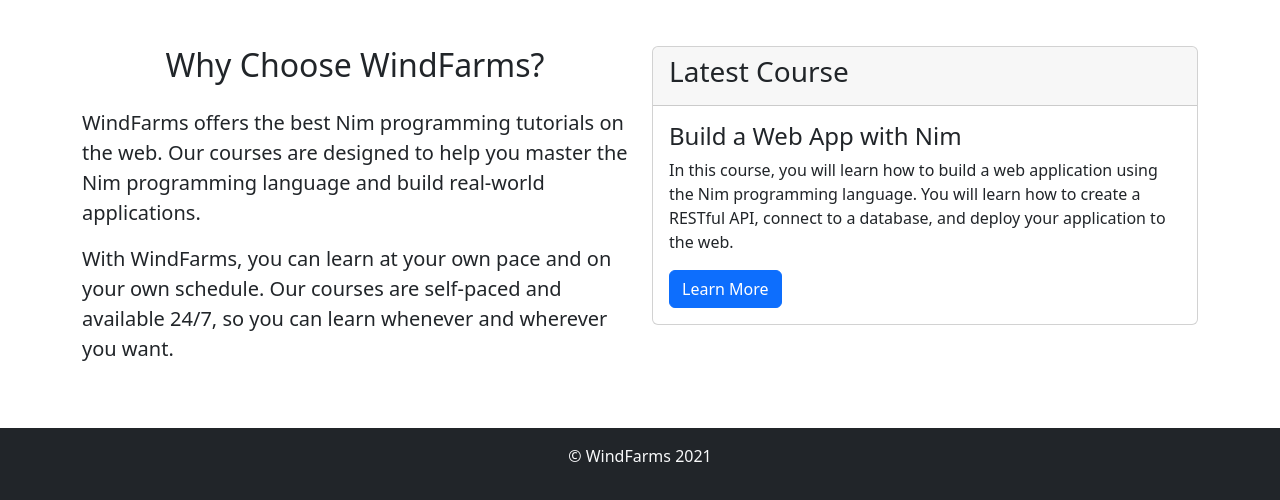
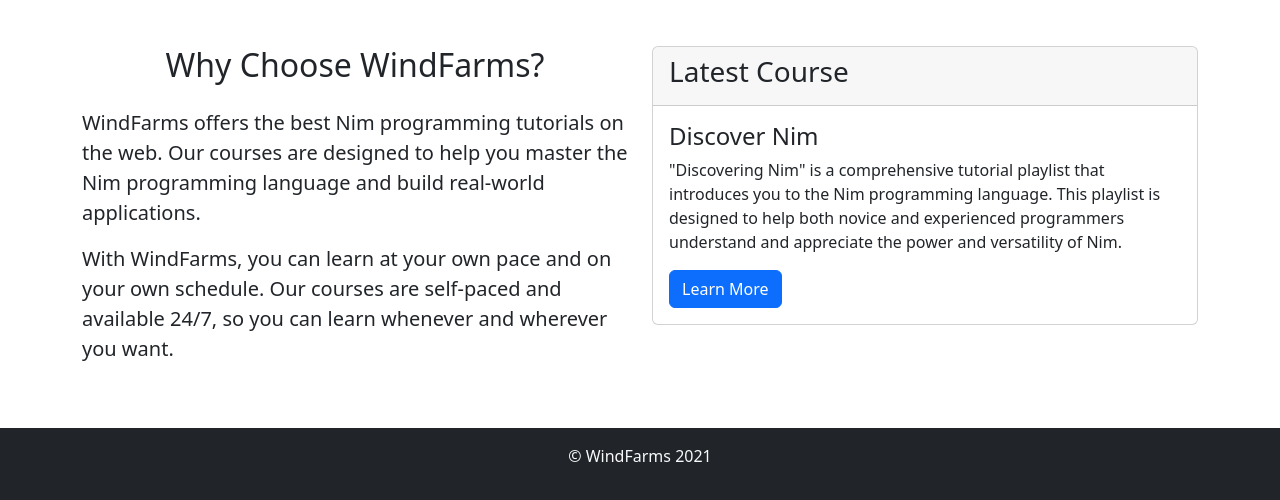
Before and after one commit to windfarms/windfarms.github.io, a plain HTML site: page index.html in a window 1280 px wide. Shown: the part 876-1376 px from the top of the page. Drawn offline with nearby package versions, Linux system fonts and the light colour scheme.

Commit message:
Add files via upload

```diff
--- a/index.html
+++ b/index.html
@@ -119,11 +119,13 @@
                         <h3>Latest Course</h3>
                     </div>
                     <div class="card-body">
-                        <h4 class="card-title">Build a Web App with Nim</h4>
-                        <p class="card-text">In this course, you will learn how to build a web application using the Nim
-                            programming language. You will learn how to create a RESTful API, connect to a database, and
-                            deploy your application to the web.</p>
-                        <a href="#" class="btn btn-primary">Learn More</a>
+                        <h4 class="card-title">Discover Nim</h4>
+                        <p class="card-text">"Discovering Nim" is a comprehensive tutorial playlist that introduces you
+                            to the Nim programming language. This playlist is designed to help both novice and
+                            experienced programmers understand and appreciate the power and versatility of Nim.
+                        </p>
+                        <a href="https://www.youtube.com/playlist?list=PLCanyRt4kfydIbX0PAZgvZNcSWwNhChiU"
+                            class="btn btn-primary">Learn More</a>
                     </div>
                 </div>
             </div>
```
